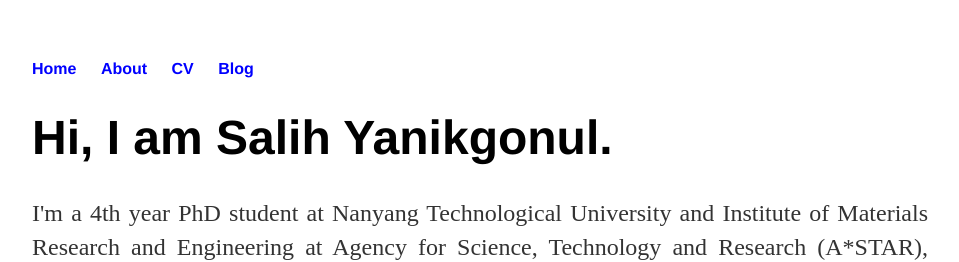
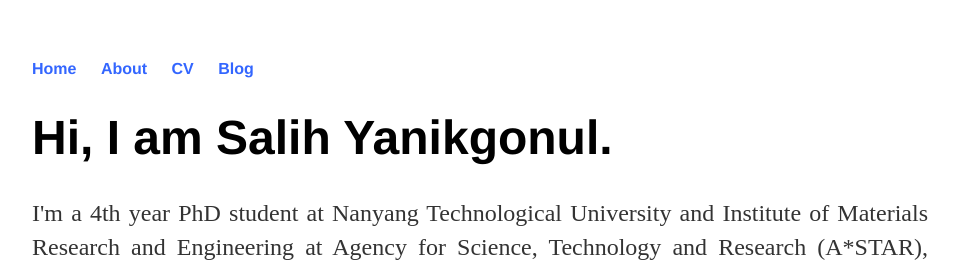
Before and after one commit to salihyanikgonul/salihyanikgonul.github.io, a Jekyll site: the page built from index.html, in a window 1280 px wide. Shown: the top 262 px of the page, without its empty margins (160-1119 px from the left). Built offline with Jekyll 4.4.1, drawn with Linux system fonts in a browser that asks for light colours.

Commit message:
Update default.html

```diff
--- a/_layouts/default.html
+++ b/_layouts/default.html
@@ -8,10 +8,10 @@
 		<body>
 			<nav>
 	    		<ul>
-	        		<li><a href="/">Home</a></li>
-		        	<li><a href="/about">About</a></li>
-	        		<li><a href="/cv">CV</a></li>
-	        		<li><a href="/blog">Blog</a></li>
+	        		<li><a href="/" class="pagelink">Home</a></li>
+		        	<li><a href="/about" class="pagelink">About</a></li>
+	        		<li><a href="/cv" class="pagelink">CV</a></li>
+	        		<li><a href="/blog" class="pagelink">Blog</a></li>
 	    		</ul>
 			</nav>
 			<div class="container">
```
